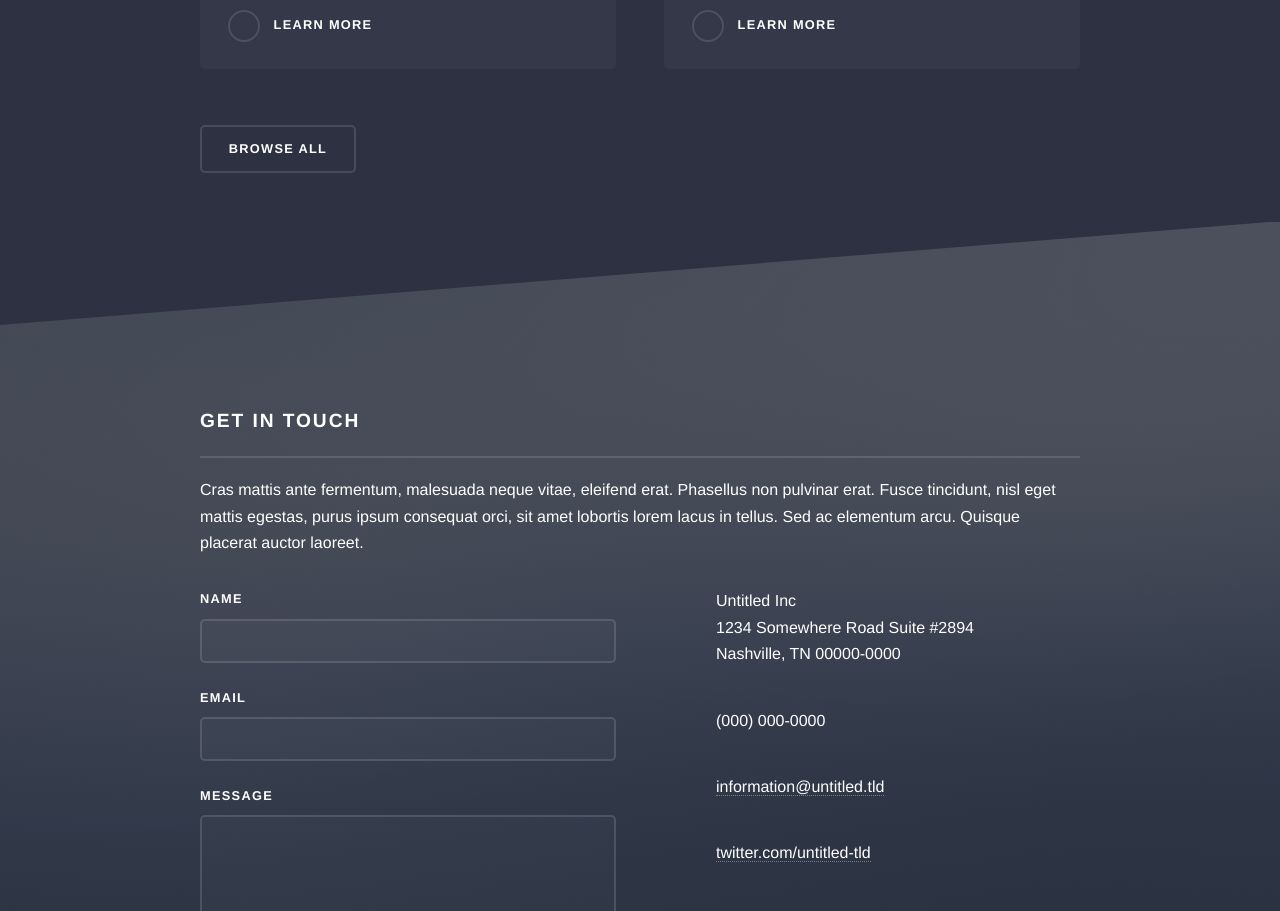
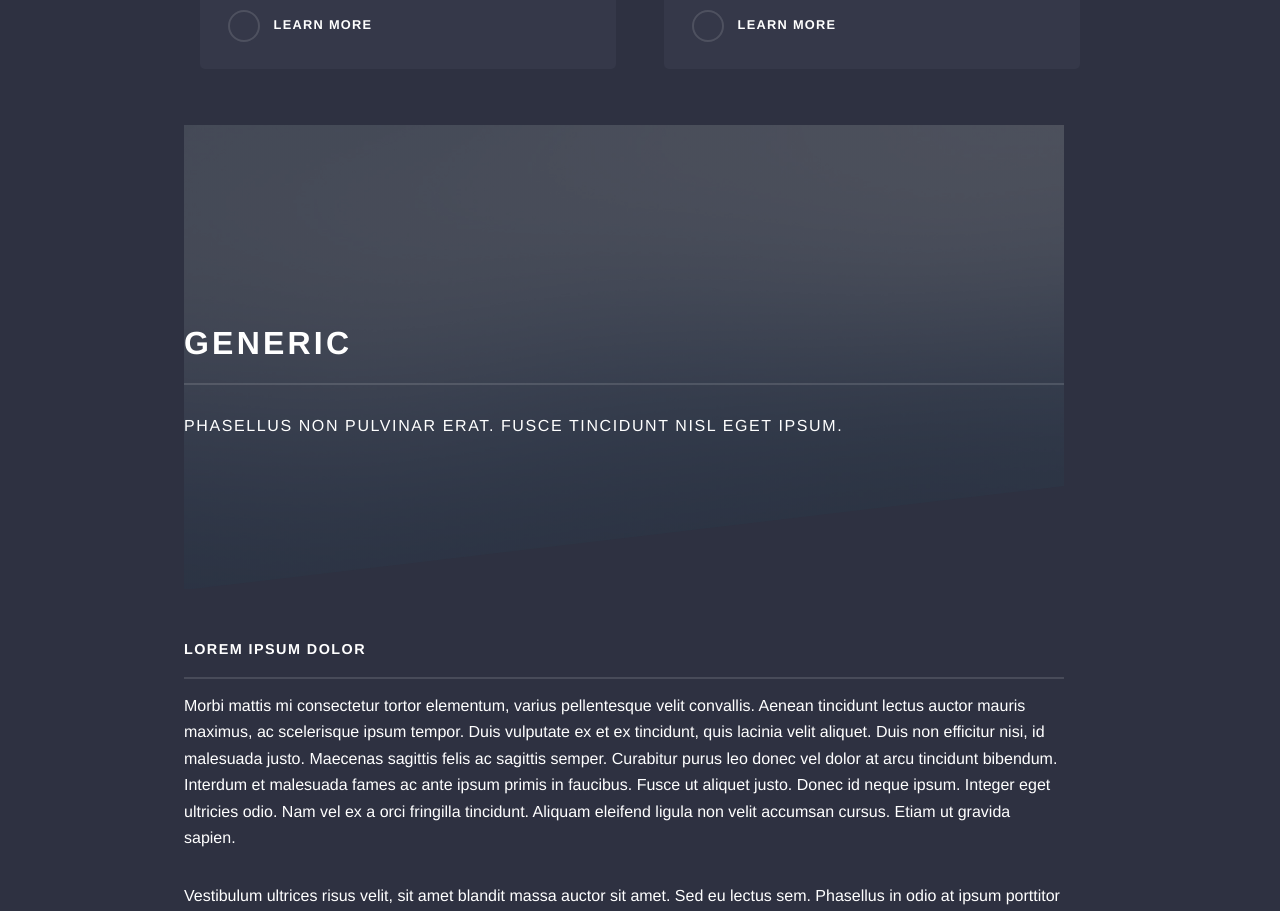
Before and after one commit to ZaraKaleskova/Fitness-Blog, a React (Create React App) app in the folder client/: page / in a window 1280 px wide. Shown: the part 3040-3951 px from the top of the page. Built offline with nearby package versions, Linux system fonts and the light colour scheme.

Commit message:
about added

```diff
--- a/client/package.json
+++ b/client/package.json
@@ -3,6 +3,7 @@
   "version": "0.1.0",
   "private": true,
   "dependencies": {
+    "@material-ui/core": "^4.11.3",
     "@testing-library/jest-dom": "^5.11.10",
     "@testing-library/react": "^11.2.5",
     "@testing-library/user-event": "^12.8.3",
--- a/client/src/components/About/About.js
+++ b/client/src/components/About/About.js
@@ -1,8 +1,7 @@
 import style from '../assets/css/main.css';
 
 
-function About() {
-  return (
+const About = () => (
     <body class={style.About}>
 
 
@@ -120,6 +119,5 @@ function About() {
 
 	</body>
   );
-}
 
 export default About;
--- a/client/src/components/main.js
+++ b/client/src/components/main.js
@@ -1,6 +1,8 @@
 import style from './assets/css/main.css';
-import {Route, Link, NavLink, Redirect, Switch} from 'react-router-dom';
+import { Route, Link, NavLink, Redirect, Switch } from 'react-router-dom';
 import About from './About/About';
+import {withRouter} from 'react-router-dom';
+import Button from '@material-ui/core/Button';
 
 function Main() {
     return (
@@ -111,10 +113,13 @@ function Main() {
                                 </article>
                             </section>
                             <ul class="actions">
-                                    <li><a href="./About" class="button">Browse All</a>
-                                <Route path="/about" component={About} />
+                                {/* <Link component={About}>
+                                    <button type="button">
+                                        Click Me!     </button>
+                                </Link> */}
 
-                                    </li>
+                                <Button path="/about" component={About}> Click Me</Button>
+
                             </ul>
                         </div>
                     </section>
```
Also changed, not shown: 1 other file (tests, documents, lock files or other folders). Lines whose indentation alone changed are shown as unchanged.
